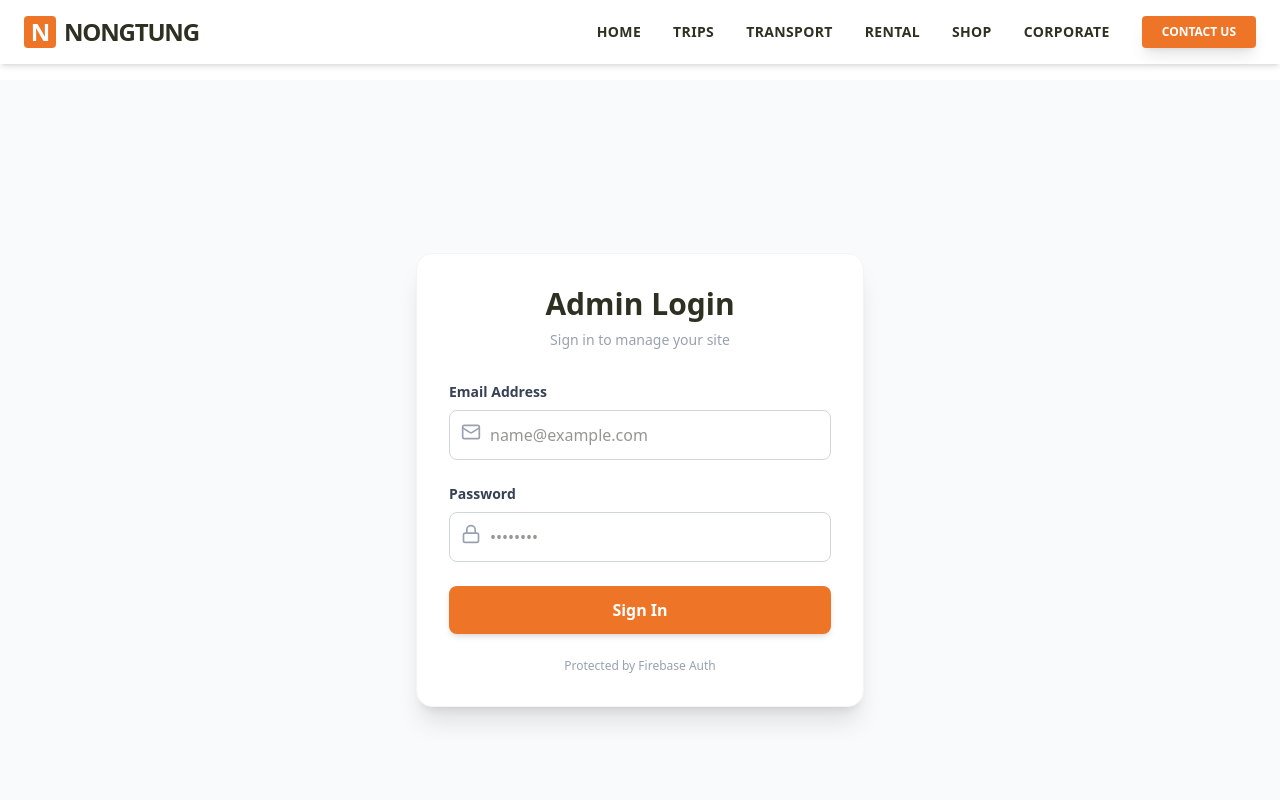
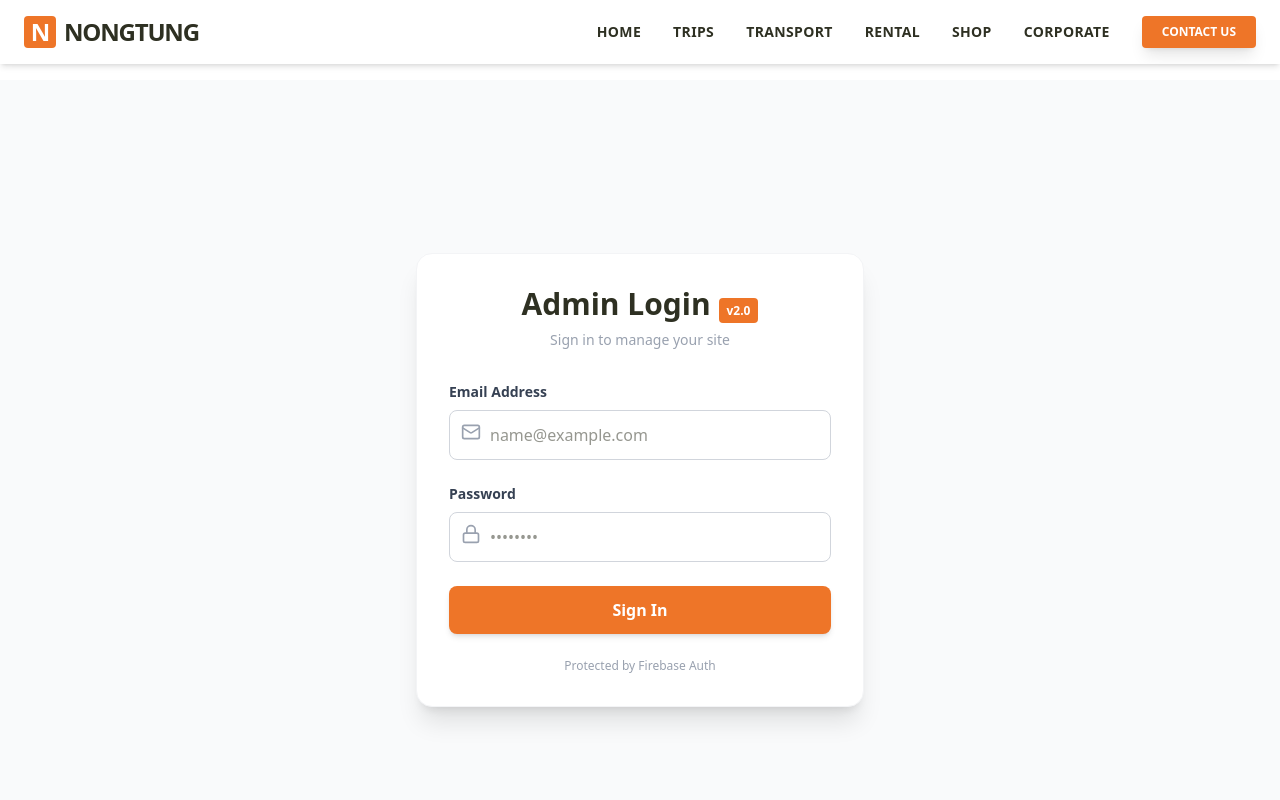
Before and after one commit to wasingsd/nongtung, a Next.js app: page /login in a window 1280 px wide. Shown: the top 800 px of the page. Built offline with nearby package versions, Linux system fonts and the light colour scheme.

Commit message:
fix login

```diff
--- a/src/app/login/page.tsx
+++ b/src/app/login/page.tsx
@@ -44,7 +44,7 @@ export default function LoginPage() {
         <div className="min-h-screen bg-gray-50 flex items-center justify-center p-4">
             <div className="bg-white p-8 rounded-2xl shadow-xl w-full max-w-md border border-gray-100">
                 <div className="text-center mb-8">
-                    <h1 className="text-3xl font-bold font-heading text-forest">Admin Login</h1>
+                    <h1 className="text-3xl font-bold font-heading text-forest">Admin Login <span className="text-xs bg-primary text-white px-2 py-1 rounded">v2.0</span></h1>
                     <p className="text-gray-400 text-sm mt-2">Sign in to manage your site</p>
                 </div>
 
```
